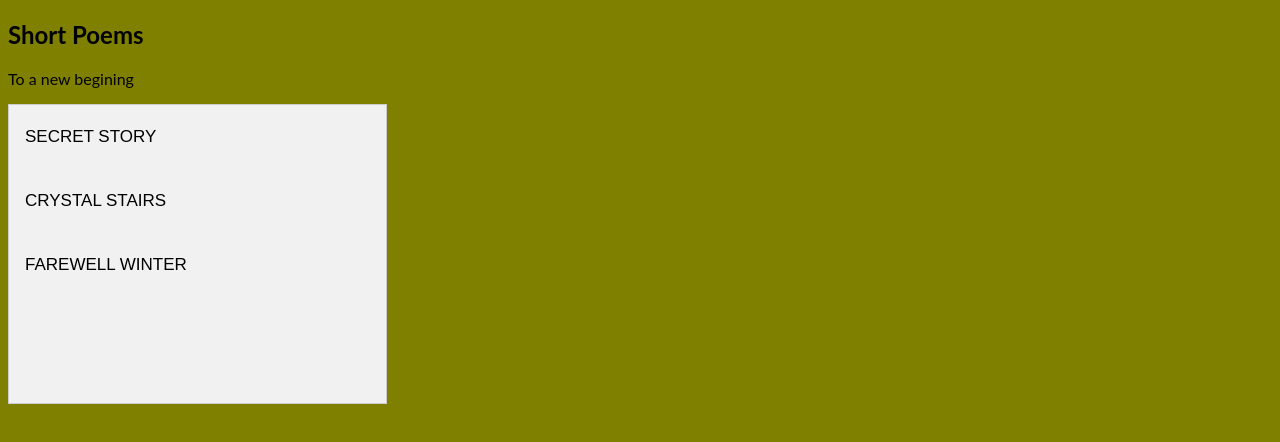
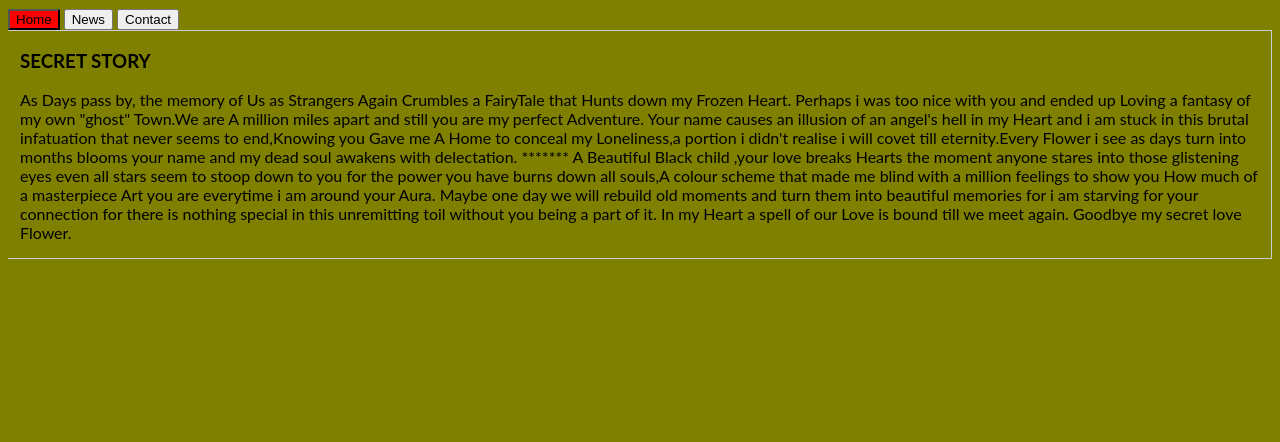
Before and after one commit to sanii-muthui/strathmore, a plain HTML site: page index.html in a window 1280 px wide. Drawn offline with Linux system fonts and the light colour scheme.

Commit message:
second trial

```diff
--- a/index.html
+++ b/index.html
@@ -6,19 +6,14 @@
     <title>Project Solaris</title>
   </head>
   <body>
-        <body>
 
-                <h2>Short Poems</h2>
-                <p>To a new begining</p>
+    <button class="tablink" onclick="openPage('Home', this, 'red')" id="defaultOpen">Home</button>
+    <button class="tablink" onclick="openPage('News', this, 'green')" >News</button>
+    <button class="tablink" onclick="openPage('Contact', this, 'blue')">Contact</button>
+    <!--button class="tablink" onclick="openPage('About', this, 'orange')">About</button-->
 
-                <div class="tab">
-                  <button class="tablinks" onmouseover="openCity(event, 'London')">SECRET STORY</button>
-                  <button class="tablinks" onmouseover="openCity(event, 'Paris')">CRYSTAL STAIRS</button>
-                  <button class="tablinks" onmouseover="openCity(event, 'Tokyo')">FAREWELL WINTER</button>
-                </div>
-
-                <div id="London" class="tabcontent">
-                  <h3>A Secret Love Story</h3>
+    <div id="Home" class="tabcontent">
+      <h3>SECRET STORY</h3>
       <p>As Days pass by, the memory of Us as Strangers Again Crumbles a FairyTale that Hunts down my Frozen Heart. Perhaps i was too nice with you and ended up Loving a fantasy of my own "ghost" Town.We are A million miles apart and still you are my perfect Adventure. Your name causes an illusion of an angel's hell in my Heart and i am stuck in this brutal infatuation that never seems to end,Knowing you Gave me A Home to conceal my Loneliness,a portion i didn't realise i will covet till eternity.Every Flower i see as days turn into months blooms your name and my dead soul awakens with delectation.
         *******
 A Beautiful Black child ,your love  breaks Hearts the moment anyone stares into those glistening eyes even all stars seem to stoop down to you for the power you have burns down all souls,A colour scheme that made me blind with a million feelings to show you How much of a masterpiece Art you are everytime i am around your Aura. Maybe one day we will rebuild old moments and turn them into beautiful memories for i am starving for your connection for there is nothing special in this unremitting toil without you being a part of it.
@@ -26,37 +21,44 @@ In my Heart a spell of our Love is bound till we meet again.
 Goodbye my secret love Flower.</p>
     </div>
 
-                <div id="Paris" class="tabcontent">
-                  <h3>Crystal Stairs</h3>
-                  <p>Every Morning my heart bound of Love warms up knowing i have another chance to create memories with my beguiling queen💫🥺... You are filled with extraordinary merry and Love🌈of a never ending beautiful beginning.. We are a secret close to each other🔗a lifeline of pure connection💘...Without you am Out of control😭.. I Could loose you but i will never give up fighting for our Love...i want to protect you 🧚🏾‍♂at all times ... Look out for you because
-                        my soul beats for you🌪.. I want to share a life with you where no obstacle seperates us🤞🏾Give you sincere Love .. Trust You.. Build a kingdom of Loyalty👸🏽🤴🏾And cruise everywhere Love takes us🌬A Fairytale come True.. Guided by your grace i find my place😇sitted hand in hand under the branches of a blooming heather staring at your shining state of art👩🏽‍🎨.. Darling am blinded by you🤩... I WILL LOVE FOREVER</p>
-                </div>
-
-                <div id="Tokyo" class="tabcontent">
-                  <h3>Farewell Winter</h3>
+    <div id="News" class="tabcontent">
+      <h3>FAREWELL WINTER</h3>
       <p>Under the mistletoe, as the lights fade away,staring into your beautiful shinning eyes, the glimpse of my Loneliness drifts away like the clouds as your Love is not so hard to get and but so hard to earn  but i don't know if we are still waiting for a fairytale because i can't see clear😣....My love for you burns with passion but am tired of counting all the scars..Mixing my fantasy for a false reality.. Staring at the sky trying to survive without you but like the rains.. they can't survive without the clouds...
         *******
 Am afraid you will become a memory,a distorted vibe without a connection maybe, who knows....Love takes time and for you i will always be patient since my broken heart reminds me of how much i ache for your soul.And i know Your mind might remind you of how abandoned am i
 But like the waves i will always drift wherever you take me...</p>
     </div>
 
-                <div class="clearfix"></div>
+    <div id="Contact" class="tabcontent">
+      <h3>CRYSTAL STAIRS</h3>
+      <p>Every Morning my heart bound of Love warms up knowing i have another chance to create memories with my beguiling queen💫🥺... You are filled with extraordinary merry and Love🌈of a never ending beautiful beginning.. We are a secret close to each other🔗a lifeline of pure connection💘...Without you am Out of control😭.. I Could loose you but i will never give up fighting for our Love...i want to protect you 🧚🏾‍♂at all times ... Look out for you because
+        my soul beats for you🌪.. I want to share a life with you where no obstacle seperates us🤞🏾Give you sincere Love .. Trust You.. Build a kingdom of Loyalty👸🏽🤴🏾And cruise everywhere Love takes us🌬A Fairytale come True.. Guided by your grace i find my place😇sitted hand in hand under the branches of a blooming heather staring at your shining state of art👩🏽‍🎨.. Darling am blinded by you🤩... I WILL LOVE YOU FOREVER</p>
+    </div>
+
+    <!--div id="About" class="tabcontent">
+      <h3>About</h3>
+      <p>Who we are and what we do.</p>
+    </div-->
 
     <script>
-                function openCity(evt, cityName) {
+    function openPage(pageName,elmnt,color) {
       var i, tabcontent, tablinks;
       tabcontent = document.getElementsByClassName("tabcontent");
       for (i = 0; i < tabcontent.length; i++) {
         tabcontent[i].style.display = "none";
       }
-                  tablinks = document.getElementsByClassName("tablinks");
+      tablinks = document.getElementsByClassName("tablink");
       for (i = 0; i < tablinks.length; i++) {
-                    tablinks[i].className = tablinks[i].className.replace(" active", "");
+        tablinks[i].style.backgroundColor = "";
       }
-                  document.getElementById(cityName).style.display = "block";
-                  evt.currentTarget.className += " active";
+      document.getElementById(pageName).style.display = "block";
+      elmnt.style.backgroundColor = color;
     }
+
+    // Get the element with id="defaultOpen" and click on it
+    document.getElementById("defaultOpen").click();
     </script>
 
     </body>
+
 </html>
```
Lines whose indentation alone changed are shown as unchanged.
